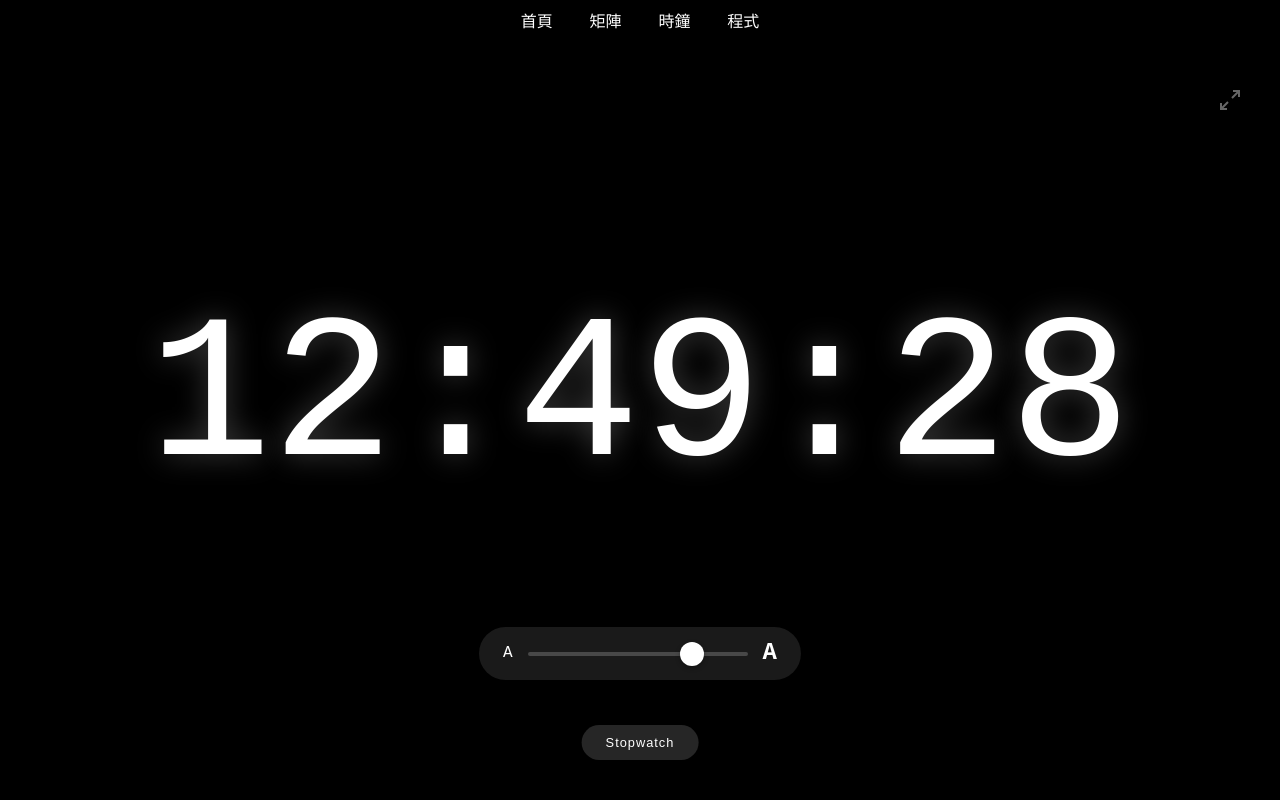
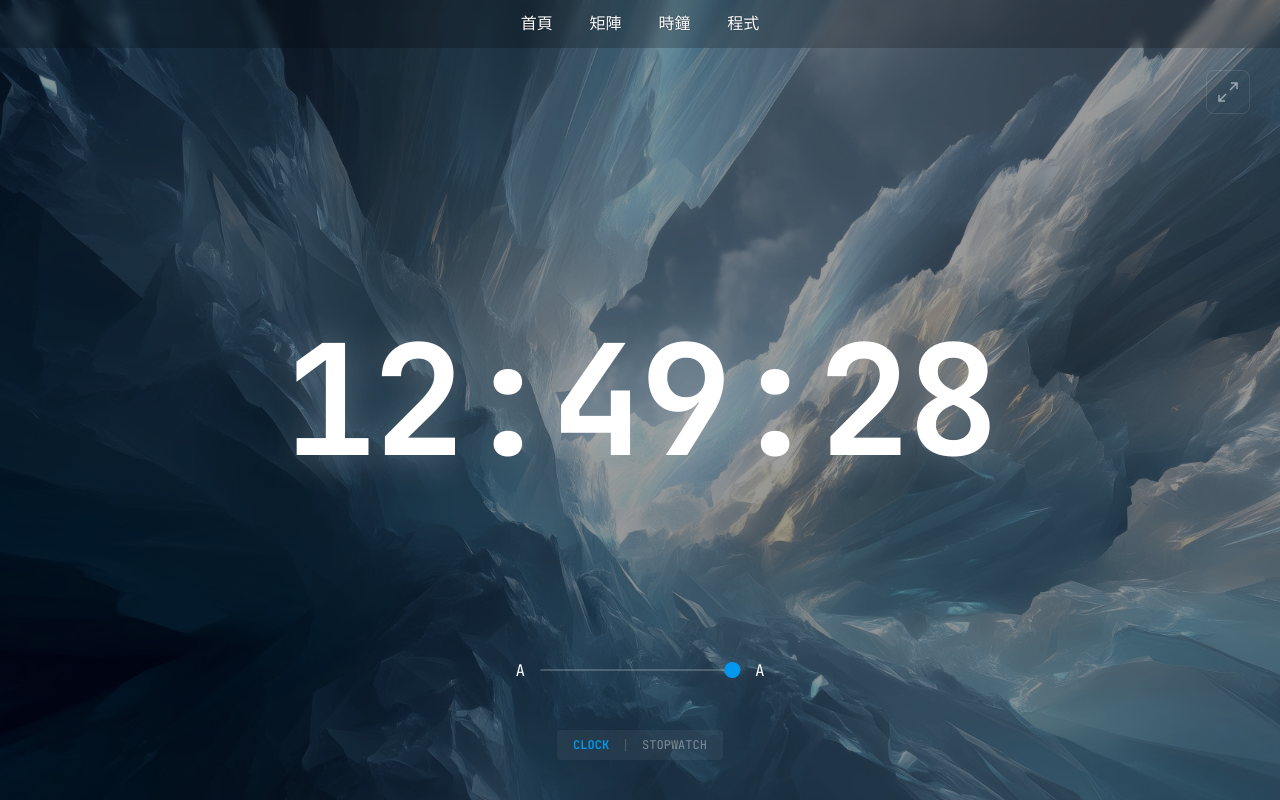
Before and after one commit to Ethan8787/web, a React (Vite) app: page /clock in a window 1280 px wide. Built offline with nearby package versions, Linux system fonts and the light colour scheme.

Commit message:
add more features to clock

```diff
--- a/src/components/Clock.css
+++ b/src/components/Clock.css
@@ -1,25 +1,22 @@
 .clock-shell {
-    --clock-bg: #000000;
-    --clock-fg: #ffffff;
-    --ios-green: #30d158;
-    --ios-red: #ff453a;
-    --ios-grey: #333333;
-
     position: fixed;
     inset: 0;
-    background-color: var(--clock-bg);
-    color: var(--clock-fg);
-    font-family: "SF Mono", "Roboto Mono", monospace;
-    font-weight: 200;
+    color: var(--text-color);
+    font-family: var(--font-mono);
     display: flex;
     justify-content: center;
     align-items: center;
     z-index: 100;
     overflow: hidden;
+    user-select: none;
 }
 
-.clock-shell.hide-cursor {
-    cursor: none;
+.clock-shell.hide-cursor { cursor: none; }
+
+.bg-mask {
+    position: fixed;
+    background: rgba(0, 0, 0, 0);
+    z-index: 0;
 }
 
 .clock-nav-container {
@@ -27,85 +24,121 @@
     top: 0;
     width: 100%;
     z-index: 200;
-    font-weight: normal;
-    transition: opacity 0.5s ease;
+    transition: opacity 0.5s ease, transform 0.5s ease;
 }
 .clock-nav-container.fade-out {
-    opacity: 0; pointer-events: none;
+    opacity: 0; transform: translateY(-20px); pointer-events: none;
+}
+
+.content-layout {
+    display: flex;
+    width: 100%;
+    height: 100%;
+    align-items: center;
+    justify-content: center;
+    z-index: 1;
+    padding: 0 5vw;
+    transition: all 0.2s cubic-bezier(0.4, 0, 0.2, 1);
+}
+
+.centered-view {
+    flex-direction: column;
+}
+
+.split-view {
+    flex-direction: row;
+    justify-content: space-between;
+}
+
+@media (max-width: 768px) {
+    .split-view {
+        flex-direction: column;
+        justify-content: center;
+        gap: 2rem;
+    }
 }
 
 .time-display {
     font-variant-numeric: tabular-nums;
-    text-shadow: 0 0 30px rgba(255, 255, 255, 0.25);
+    font-weight: 700;
+    letter-spacing: -0.02em;
+    color: var(--text-color);
+    text-shadow: 0 0 40px rgba(255, 255, 255, 0.3);
     white-space: nowrap;
-    z-index: 1;
-    transition: font-size 0.05s linear;
+    z-index: 0;
+    transition: font-size 0.2s ease, transform 0.2s ease;
 }
 
+.laps-container {
+    width: 350px;
+    max-height: 40vh;
+    overflow-y: auto;
+    display: flex;
+    flex-direction: column;
+    gap: 8px;
+    mask-image: linear-gradient(to bottom, transparent, black 15%, black 85%, transparent);
+    -webkit-mask-image: linear-gradient(to bottom, transparent, black 15%, black 85%, transparent);
+    padding: 20px 0;
+    transition: opacity 0.3s ease;
+}
+
+@media (max-width: 768px) {
+    .laps-container {
+        width: 100%;
+        max-height: 25vh;
+    }
+}
+
+.laps-container::-webkit-scrollbar { display: none; }
+.laps-container { -ms-overflow-style: none; scrollbar-width: none; }
+.laps-container.dimmed { opacity: 0.3; }
+
+.lap-item {
+    display: flex;
+    justify-content: space-between;
+    font-size: 1rem;
+    padding: 10px 16px;
+
+    border-bottom: 1px solid rgba(255,255,255,1);
+    color: rgba(255,255,255,0.7);
+    animation: slideIn 0.2s ease-out;
+}
+
+.lap-item:first-child {
+    color: var(--accent-color);
+    font-weight: bold;
+}
+
+@keyframes slideIn {
+    from { opacity: 0; transform: translateX(10px); }
+    to { opacity: 1; transform: translateX(0); }
+}
 
 .ui-overlay {
-    transition: opacity 0.5s cubic-bezier(0.4, 0, 0.2, 1);
+    position: absolute;
+    inset: 0;
+    pointer-events: none;
+    transition: opacity 0.4s ease;
 }
-.ui-overlay.hidden { opacity: 0; pointer-events: none; }
-.ui-overlay.visible { opacity: 1; pointer-events: auto; }
-
+.ui-overlay.hidden { opacity: 0; }
+.ui-overlay.visible { opacity: 1; }
+.ui-overlay > * { pointer-events: auto; }
 
 .btn-fs {
     position: absolute;
-    top: 80px;
+    top: 70px;
     right: 30px;
-    background: none;
-    border: none;
-    color: rgba(255, 255, 255, 0.4);
+    background: transparent;
+    border: 1px solid rgba(255, 255, 255, 0.1);
+    color: rgba(255, 255, 255, 0.5);
     cursor: pointer;
-    width: 40px;
-    height: 40px;
-    padding: 8px;
-    border-radius: 50%;
-    transition: all 0.2s;
-}
-.btn-fs:hover { color: #fff; background: rgba(255,255,255,0.1); }
-
-.slider-container {
-    position: absolute;
-    bottom: 15%;
-    left: 50%;
-    transform: translateX(-50%);
-    display: flex;
-    align-items: center;
-    gap: 15px;
-    background: rgba(255, 255, 255, 0.1);
-    padding: 12px 24px;
-    border-radius: 40px;
-    backdrop-filter: blur(20px);
-}
-
-.ios-slider {
-    -webkit-appearance: none;
-    width: 220px;
-    height: 4px;
-    background: rgba(255,255,255,0.2);
-    border-radius: 2px;
-    outline: none;
-}
-
-.ios-slider::-webkit-slider-thumb {
-    -webkit-appearance: none;
-    width: 24px;
-    height: 24px;
-    background: #fff;
-    border-radius: 50%;
-    cursor: pointer;
-    box-shadow: 0 2px 5px rgba(0,0,0,0.3);
-}
-
-.ios-slider::-moz-range-thumb {
-    width: 24px;
-    height: 24px;
-    background: #fff;
-    border: none;
-    border-radius: 50%;
-    cursor: pointer;
+    width: 44px;
+    height: 44px;
+    display: grid;
+    place-items: center;
+    border-radius: 8px;
+    z-index: 99;
+    transition: all 0.2s ease;
 }
 
 .controls-layer {
@@ -115,104 +148,93 @@
     right: 0;
     display: flex;
     justify-content: center;
-    gap: 5rem;
-    visibility: hidden;
+    gap: 4rem;
+    opacity: 0;
+    transform: translateY(20px);
+    transition: all 0.4s cubic-bezier(0.2, 0.8, 0.2, 1);
+    pointer-events: none;
+    z-index: 99;
 }
-.controls-layer.is-stopwatch { visibility: visible; }
-
-.btn-circle {
-    width: 84px;
-    height: 84px;
-    border-radius: 50%;
-    border: none;
-    font-family: inherit;
-    font-size: 1.1rem;
-    cursor: pointer;
-    display: flex;
-    justify-content: center;
-    align-items: center;
-    position: relative;
-    box-shadow: 0 0 0 4px var(--clock-bg);
-    transition:
-            background-color 0.3s cubic-bezier(0.4, 0, 0.2, 1),
-            transform 0.1s cubic-bezier(0.4, 0, 0.2, 1),
-            filter 0.2s ease;
+.controls-layer.is-stopwatch {
+    opacity: 1; transform: translateY(0); pointer-events: auto;
 }
 
-.btn-circle::after {
-    content: '';
-    position: absolute;
-    inset: -6px;
+.btn-outline {
+    width: 80px;
+    height: 80px;
     border-radius: 50%;
-    border: 2px solid rgba(255, 255, 255, 0.15);
-    z-index: -1;
-    transition: transform 0.2s ease, opacity 0.2s ease;
+    background: transparent;
+    backdrop-filter: blur(2px);
+    border: 1px solid rgba(255, 255, 255, 0.2);
+    color: var(--text-color);
+    font-family: var(--font-mono), monospace;
+    font-size: 0.85rem;
+    cursor: pointer;
+    transition: all 0.2s ease;
+}
+.btn-outline.secondary:hover {
+    color: #000; background: var(--accent-color);
 }
 
-.btn-circle:active {
-    transform: scale(0.88);
+.btn-outline.start {
+    border-color: rgba(255,255,255,0.2);
+    color: #fff;
 }
 
-.btn-circle:active::after {
-    transform: scale(1.1);
-    opacity: 0.5;
+.btn-outline.start:hover {
+    background: #34c759;
+    color: #000;
 }
 
-.btn-circle.reset {
-    background-color: var(--ios-grey);
+.btn-outline.stop {
+    border-color: rgba(255,255,255,0.2);
     color: #fff;
 }
-.btn-circle.reset:hover {
-    background-color: #444;
+
+.btn-outline.stop:hover {
+    background: #ff4d4d;
+    color: #fff;
 }
 
-.btn-circle.start {
-    background-color: var(--ios-green);
-    color: #000;
-    font-weight: 500;
-    animation: buttonEntry 0.4s cubic-bezier(0.175, 0.885, 0.32, 1.275);
+.slider-wrapper {
+    position: absolute;
+    bottom: 15%;
+    left: 50%;
+    transform: translateX(-50%);
+    display: flex;
+    z-index: 100;
+    align-items: center;
+    gap: 15px;
 }
 
-.btn-circle.stop {
-    background-color: var(--ios-red);
-    color: #000;
-    font-weight: 500;
-    animation: buttonEntry 0.4s cubic-bezier(0.175, 0.885, 0.32, 1.275);
+.clean-slider {
+    -webkit-appearance: none;
+    width: 200px;
+    height: 2px;
+    background: rgba(255, 255, 255, 0.2);
+}
+.clean-slider::-webkit-slider-thumb {
+    -webkit-appearance: none;
+    width: 16px;
+    height: 16px;
+    background: var(--accent-color);
+    cursor: pointer;
+    border-radius: 50%;
 }
 
-@keyframes buttonEntry {
-    0% {
-        transform: scale(0.5);
-        opacity: 0;
-    }
-    100% {
-        transform: scale(1);
-        opacity: 1;
-    }
-}
-
-.btn-circle.start:active {
-    filter: brightness(1.2);
-}
-
-.btn-circle.stop:active {
-    filter: brightness(0.8);
-}
-
-.mode-pill-container {
+.mode-switch-container {
     position: absolute;
     bottom: 5%;
     left: 50%;
     transform: translateX(-50%);
+    display: flex;
+    align-items: center;
+    gap: 1rem;
+    z-index: 99;
+    background: rgba(255,255,255,0.05);
+    padding: 8px 16px;
+    border-radius: 4px;
 }
-
-.btn-pill {
-    background: rgba(255, 255, 255, 0.15);
-    border: none;
-    color: #fff;
-    padding: 10px 24px;
-    border-radius: 30px;
-    cursor: pointer;
-    font-size: 0.8rem;
-    letter-spacing: 1px;
-}
+.divider { width: 1px; height: 12px; background: rgba(255,255,255,0.2); }
+.mode-btn { background: none; border: none; color: rgba(255, 255, 255, 0.4); font-family: var(--font-mono); font-size: 0.75rem; cursor: pointer; }
+.mode-btn.active { color: var(--accent-color); font-weight: 700; }
--- a/src/components/Clock.jsx
+++ b/src/components/Clock.jsx
@@ -1,12 +1,14 @@
-import { useEffect, useRef, useState, useLayoutEffect } from "react";
+import { useEffect, useRef, useState } from "react";
 import Navbar from "./Navbar.jsx";
 import "./Clock.css";
+import Background from "./Background.jsx";
 
 export default function Clock() {
     const [mode, setMode] = useState("CLOCK");
     const [timeStr, setTimeStr] = useState("00:00.00");
     const [isRunning, setIsRunning] = useState(false);
-    const [fontSize, setFontSize] = useState(16); // 單位: vw
+    const [laps, setLaps] = useState([]);
+    const [fontSize, setFontSize] = useState(12);
     const [showControls, setShowControls] = useState(true);
     const [isFullscreen, setIsFullscreen] = useState(false);
 
@@ -19,13 +21,11 @@ export default function Clock() {
     const formatTime = (ms) => {
         const totalSeconds = Math.floor(ms / 1000);
         const centiseconds = Math.floor((ms % 1000) / 10);
-        const d = Math.floor(totalSeconds / 86400);
         const h = Math.floor((totalSeconds % 86400) / 3600);
         const m = Math.floor((totalSeconds % 3600) / 60);
         const s = totalSeconds % 60;
         const pad = (num) => String(num).padStart(2, "0");
 
-        if (d > 0) return `${d}:${pad(h)}:${pad(m)}:${pad(s)}`;
         if (h > 0) return `${pad(h)}:${pad(m)}:${pad(s)}.${pad(centiseconds)}`;
         return `${pad(m)}:${pad(s)}.${pad(centiseconds)}`;
     };
@@ -38,17 +38,6 @@ export default function Clock() {
         }, 3000);
     };
 
-    useLayoutEffect(() => {
-        if (displayRef.current) {
-            const containerWidth = window.innerWidth * 0.95;
-            const textWidth = displayRef.current.scrollWidth;
-            if (textWidth > containerWidth) {
-                const newSize = (containerWidth / textWidth) * fontSize;
-                setFontSize(newSize);
-            }
-        }
-    }, [timeStr, fontSize]);
-
     const animate = () => {
         if (mode === "CLOCK") {
             const now = new Date();
@@ -56,7 +45,6 @@ export default function Clock() {
             requestRef.current = setTimeout(animate, 1000);
         } else {
             const currentElapsed = isRunning
-                // eslint-disable-next-line react-hooks/purity
                 ? Date.now() - startTimeRef.current + elapsedRef.current
                 : elapsedRef.current;
             setTimeStr(formatTime(currentElapsed));
@@ -88,6 +76,29 @@ export default function Clock() {
         }
     };
 
+    const handleReset = () => {
+        elapsedRef.current = 0;
+        setIsRunning(false);
+        setTimeStr("00:00.00");
+        setLaps([]);
+    };
+
+    const handleLap = () => {
+        const currentNow = Date.now();
+        const totalCurrentElapsed = currentNow - startTimeRef.current + elapsedRef.current;
+        const prevTotal = laps.length > 0 ? laps[0].totalRaw : 0;
+        const currentLapDuration = totalCurrentElapsed - prevTotal;
+
+        const newLap = {
+            id: laps.length + 1,
+            totalRaw: totalCurrentElapsed,
+            lapDuration: currentLapDuration,
+            formatted: formatTime(currentLapDuration)
+        };
+
+        setLaps([newLap, ...laps]);
+    };
+
     const toggleFullscreen = () => {
         if (!document.fullscreenElement) {
             document.documentElement.requestFullscreen();
@@ -98,10 +109,14 @@ export default function Clock() {
 
     return (
         <div className={`clock-shell ${!showControls ? "hide-cursor" : ""}`}>
+            <Background />
+            <div className="bg-mask"></div>
+
             <div className={`clock-nav-container ${(!showControls || isFullscreen) ? "fade-out" : ""}`}>
                 <Navbar />
             </div>
 
+            <div className={`content-layout ${laps.length > 0 && mode === "STOPWATCH" ? "split-view" : "centered-view"}`}>
                 <div
                     ref={displayRef}
                     className="time-display"
@@ -109,42 +124,62 @@ export default function Clock() {
                 >
                     {timeStr}
                 </div>
+
+                {mode === "STOPWATCH" && laps.length > 0 && (
+                    <div className={`laps-container ${showControls ? "visible" : "dimmed"}`}>
+                        {laps.map((lap) => (
+                            <div key={lap.id} className="lap-item">
+                                <span className="lap-index">Lap {lap.id}</span>
+                                <span className="lap-time">{lap.formatted}</span>
+                            </div>
+                        ))}
+                    </div>
+                )}
+            </div>
+
             <div className={`ui-overlay ${showControls ? "visible" : "hidden"}`}>
                 <button className="btn-fs" onClick={toggleFullscreen}>
                     {isFullscreen ? (
-                        <svg viewBox="0 0 24 24" fill="none" stroke="currentColor" strokeWidth="2"><path d="M8 3v3a2 2 0 0 1-2 2H3m18 0h-3a2 2 0 0 1-2-2V3m0 18v-3a2 2 0 0 1 2-2h3M3 16h3a2 2 0 0 1 2 2v3"/></svg>
+                        <svg width="24" height="24" viewBox="0 0 24 24" fill="none" stroke="currentColor" strokeWidth="1.5"><path d="M8 3v3a2 2 0 0 1-2 2H3m18 0h-3a2 2 0 0 1-2-2V3m0 18v-3a2 2 0 0 1 2-2h3M3 16h3a2 2 0 0 1 2 2v3"/></svg>
                     ) : (
-                        <svg viewBox="0 0 24 24" fill="none" stroke="currentColor" strokeWidth="2"><path d="M15 3h6v6M9 21H3v-6M21 3l-7 7M3 21l7-7"/></svg>
+                        <svg width="24" height="24" viewBox="0 0 24 24" fill="none" stroke="currentColor" strokeWidth="1.5"><path d="M15 3h6v6M9 21H3v-6M21 3l-7 7M3 21l7-7"/></svg>
                     )}
                 </button>
 
                 <div className={`controls-layer ${mode === "STOPWATCH" ? "is-stopwatch" : ""}`}>
-                    <button className="btn-circle reset" onClick={() => { elapsedRef.current = 0; if(!isRunning) setTimeStr("00:00.00"); }}>
-                        Reset
+                    <button
+                        className="btn-outline secondary"
+                        onClick={isRunning ? handleLap : handleReset}
+                    >
+                        {isRunning ? "LAP" : "RESET"}
                     </button>
-                    <button className={`btn-circle ${isRunning ? "stop" : "start"}`} onClick={toggleStopwatch}>
-                        {isRunning ? "Stop" : "Start"}
+
+                    <button
+                        className={`btn-outline ${isRunning ? "stop" : "start"}`}
+                        onClick={toggleStopwatch}
+                    >
+                        {isRunning ? "STOP" : "START"}
                     </button>
                 </div>
 
-                <div className="slider-container">
-                    <p className="slider-icon">A</p>
+                <div className="slider-wrapper">
+                    <span className="slider-label small">A</span>
                     <input
                         type="range"
                         min="2"
-                        max="20"
-                        step="0.1"
+                        max="12"
+                        step="0.5"
                         value={fontSize}
                         onChange={(e) => setFontSize(parseFloat(e.target.value))}
-                        className="ios-slider"
+                        className="clean-slider"
                     />
-                    <h2 className="slider-icon large">A</h2>
+                    <span className="slider-label large">A</span>
                 </div>
 
-                <div className="mode-pill-container">
-                    <button className="btn-pill" onClick={() => setMode(mode === "CLOCK" ? "STOPWATCH" : "CLOCK")}>
-                        {mode === "CLOCK" ? "Stopwatch" : "Clock"}
-                    </button>
+                <div className="mode-switch-container">
+                    <button className={`mode-btn ${mode === "CLOCK" ? "active" : ""}`} onClick={() => setMode("CLOCK")}>CLOCK</button>
+                    <div className="divider"></div>
+                    <button className={`mode-btn ${mode === "STOPWATCH" ? "active" : ""}`} onClick={() => setMode("STOPWATCH")}>STOPWATCH</button>
                 </div>
             </div>
         </div>
```
Also changed, not shown: src/Code.css (+83 -46 lines), src/Code.jsx (+22 -17 lines), public/code1.txt (renamed from public/code.txt), public/code2.txt (added). Lines whose indentation alone changed are shown as unchanged.
